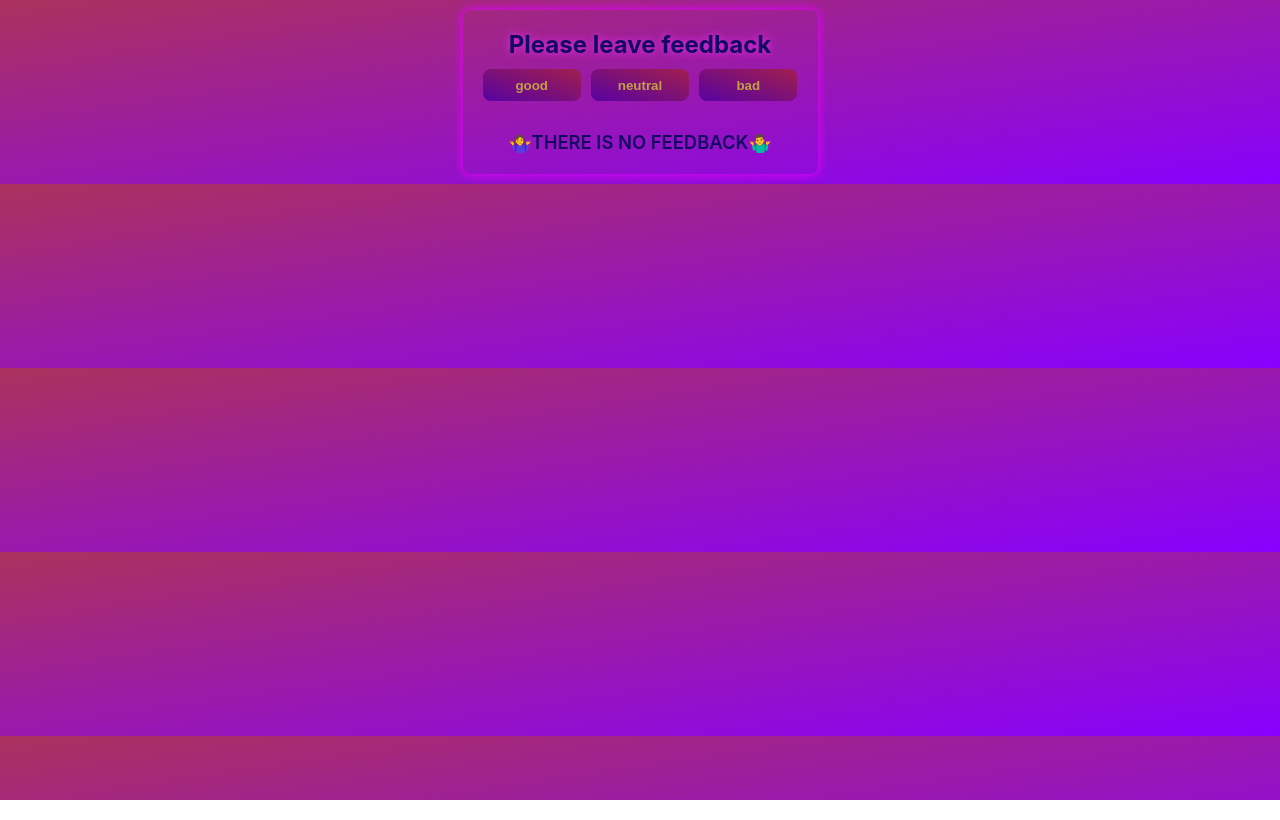
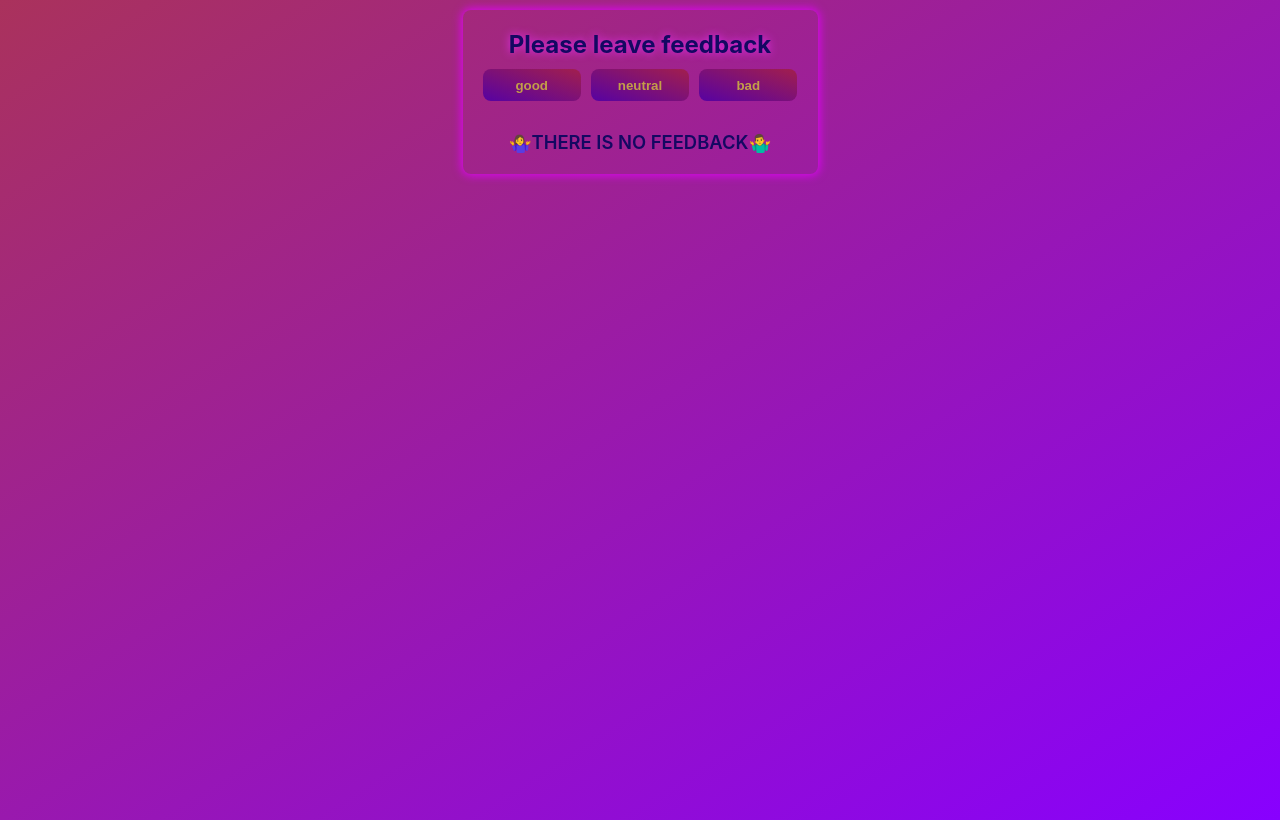
Before and after one commit to oleksii-zviezdin/goit-react-hw-02-feedback, a React (Create React App) app: page / in a window 1280 px wide. Built offline with nearby package versions, Linux system fonts and the light colour scheme.

Commit message:
fixed gradient background

```diff
--- a/src/index.css
+++ b/src/index.css
@@ -3,6 +3,7 @@
 body {
   /* background: linear-gradient(to top left, rgb(153, 87, 1), rgb(255, 173, 65)); */
   background-image: linear-gradient(to top left,#8800ff, #aa325c);
+  min-height: 100vh;
   color: rgb(20, 8, 98);
   margin: 0;
   padding: 10px 10px;
```
